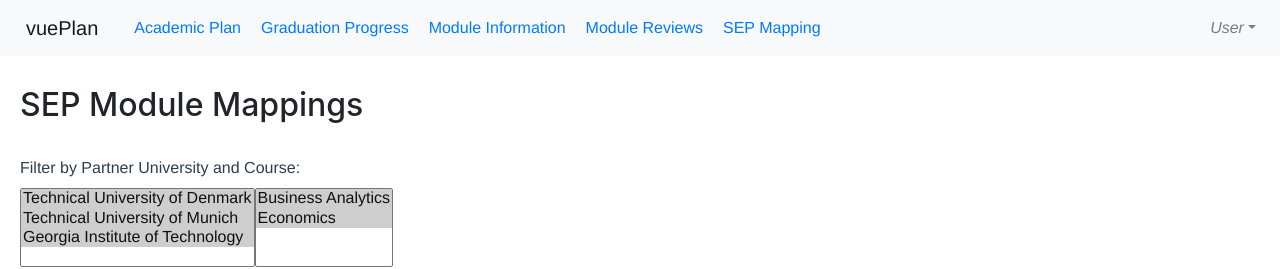
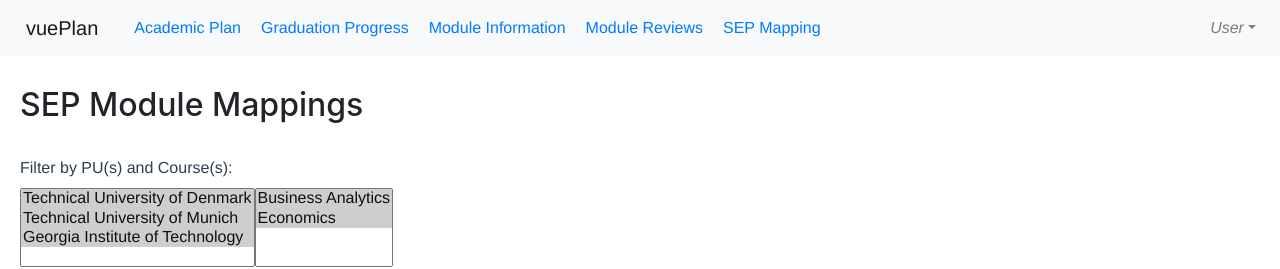
Before and after one commit to ValaryLim/vueplan, a Vue app: page /sepmapping in a window 1280 px wide. Shown: the top 269 px of the page. Built offline with nearby package versions, Linux system fonts and the light colour scheme.

Commit message:
changed instructions for filters

```diff
--- a/src/components/sepmapping/SEPMapping.html
+++ b/src/components/sepmapping/SEPMapping.html
@@ -12,7 +12,7 @@
     <div id="app">
       <div id = "filters">
         <!-- Labels -->
-        <label for="Pus">Filter by Partner University and Course:</label>
+        <label for="Pus">Filter by PU(s) and Course(s):</label>
         <label for="Courses"></label>
         <br>
 
--- a/src/components/sepmapping/SEPMapping.vue
+++ b/src/components/sepmapping/SEPMapping.vue
@@ -42,9 +42,11 @@
 
     data() {
         return {
+            /* default values for dropdown filters */
             courses: ['Business Analytics', 'Economics'],
             pus: ['Technical University of Denmark', 'Technical University of Munich', 'Georgia Institute of Technology'],
 
+            /* sep module mapping data */
             modules: [
 
             { pu: "Technical University of Denmark",
```
